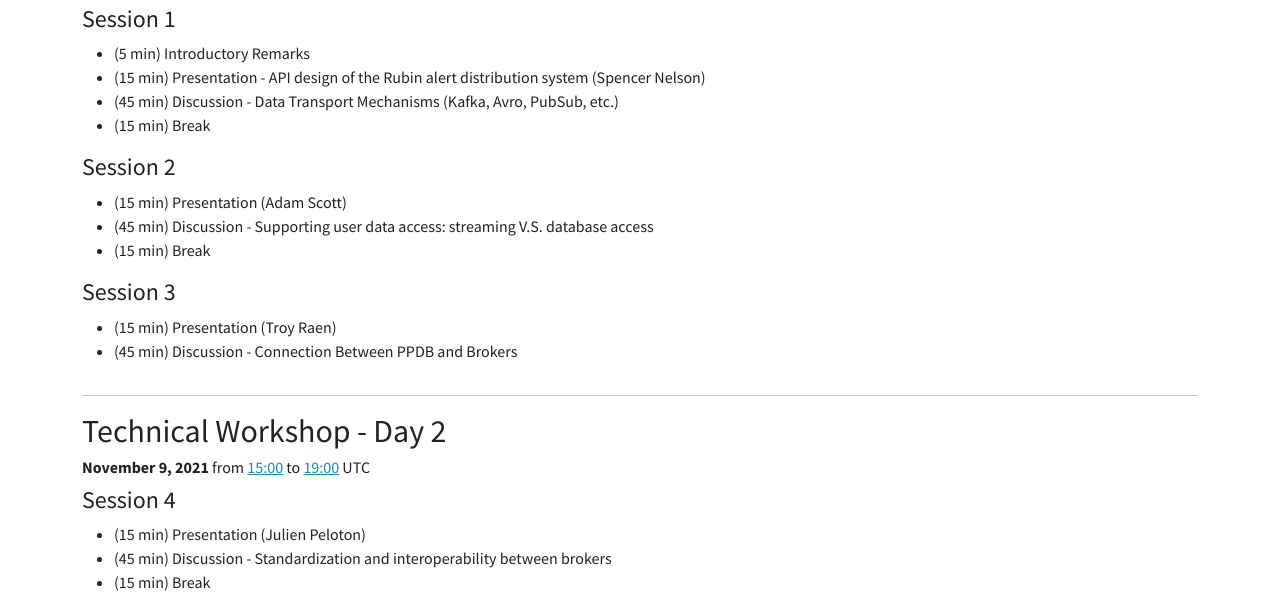
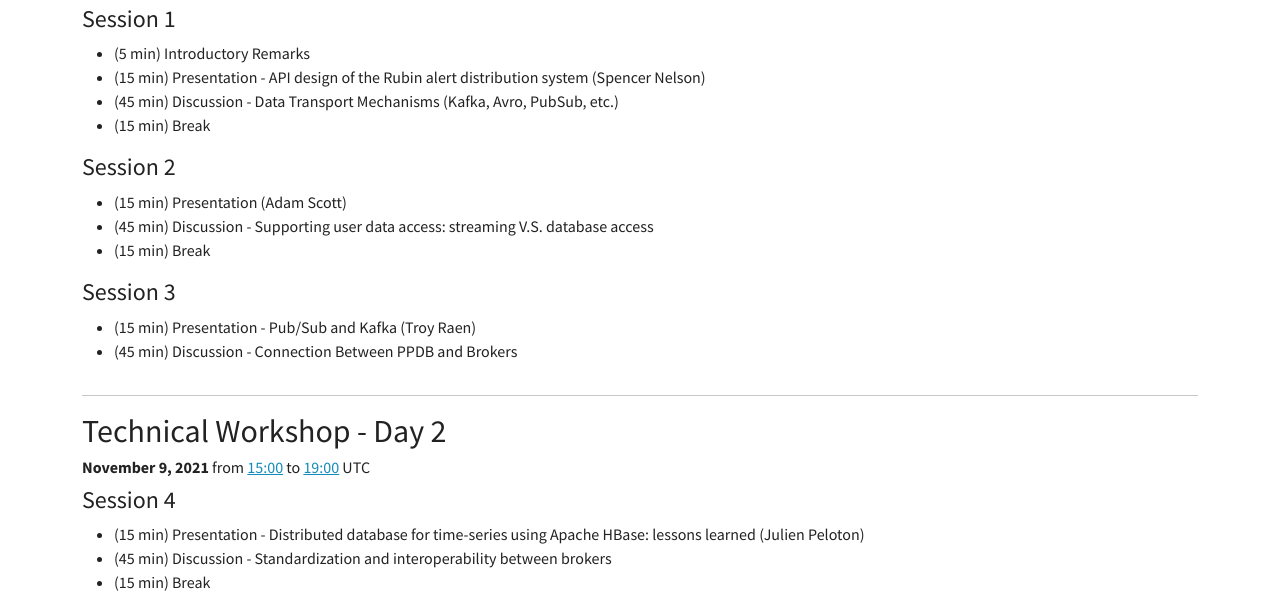
Before and after one commit to pitt-crc/broker_workshop, a plain HTML site: page agenda.html in a window 1280 px wide. Shown: the part 364-957 px from the top of the page. Drawn offline with Linux system fonts and the light colour scheme.

Commit message:
Adds Julien Peleton and Troy Raen talk titles

```diff
--- a/agenda.html
+++ b/agenda.html
@@ -81,7 +81,7 @@
       </ul>
       <h4>Session 3</h4>
       <ul>
-        <li>(15 min) Presentation (Troy Raen)</li>
+        <li>(15 min) Presentation - Pub/Sub and Kafka (Troy Raen)</li>
         <li>(45 min) Discussion - Connection Between PPDB and Brokers</li>
       </ul>
     </div>
@@ -97,7 +97,7 @@
       </h6>
       <h4 class="session-title">Session 4</h4>
       <ul>
-        <li>(15 min) Presentation (Julien Peloton)</li>
+        <li>(15 min) Presentation - Distributed database for time-series using Apache HBase: lessons learned (Julien Peloton)</li>
         <li>(45 min) Discussion - Standardization and interoperability between brokers</li>
         <li>(15 min) Break</li>
       </ul>
```
